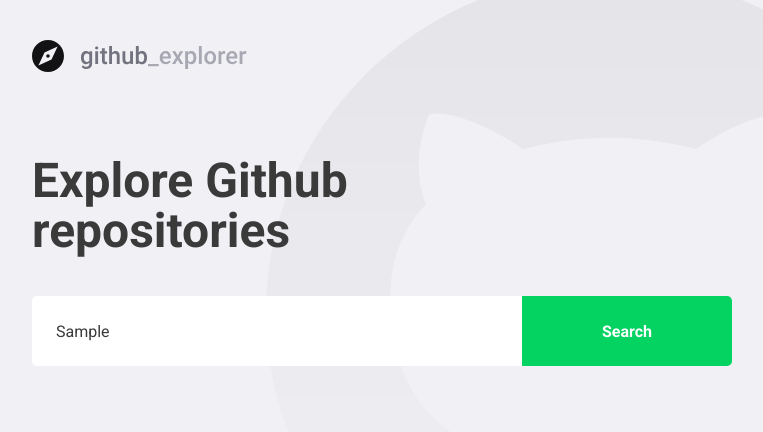
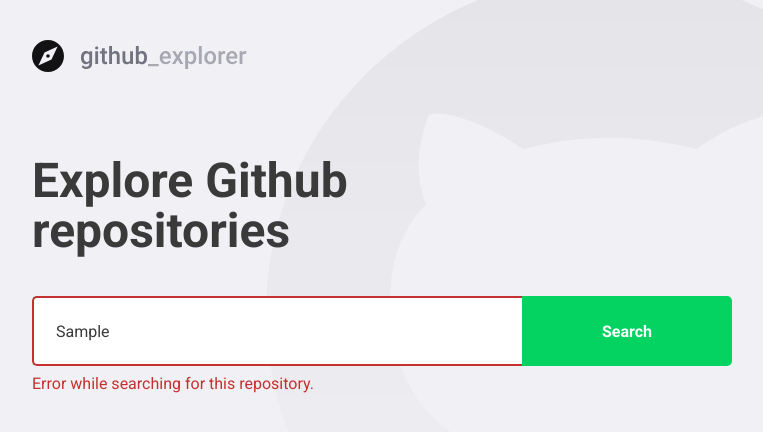
Before and after one commit to arenac/github-web-ts, a React (Create React App) app: page / in a window 1280 px wide. Both pictures are taken after typing "Sample" into the empty fields and a click on the button "Search". Shown: the top 432 px of the page, without its empty margins (148-911 px from the left). Built offline with nearby package versions, Linux system fonts and the light colour scheme; no server answers.

Commit message:
show error

```diff
--- a/src/pages/Dashboard/index.tsx
+++ b/src/pages/Dashboard/index.tsx
@@ -4,7 +4,7 @@
 
 import logoImage from '../../assets/logo.svg';
 
-import { Title, Form, Reposiories } from './styles';
+import { Title, Form, Reposiories, Error } from './styles';
 
 interface Repository {
   full_name: string;
@@ -18,15 +18,27 @@
 const Dashboard: React.FC = () => {
   const [reposistories, setRepositories] = useState<Repository[]>([]);
   const [newRepo, setNewRepo] = useState('');
+  const [inputError, setInputError] = useState('');
 
   async function handleAddRepository(event: FormEvent<HTMLFormElement>): Promise<void> {
     event.preventDefault();
-    const response = await api.get<Repository>(`repos/${newRepo}`);
+
+    if(!newRepo) {
+      setInputError("Type a repository");
+      return;
+    }
+
+    try {
+      const response = await api.get<Repository>(`repos/${newRepo}`);
 
     const repository = response.data;
 
     setRepositories([...reposistories, repository]);
     setNewRepo('');
+    setInputError('');
+    } catch(err) {
+      setInputError('Error while searching for this repository.');
+    }
   };
 
   return (
@@ -34,14 +46,15 @@
       <img src={logoImage} alt="Github Explorer" />
       <Title>Explore Github repositories</Title>
 
-      <Form onSubmit={handleAddRepository}>
+      <Form hasError={!!inputError} onSubmit={handleAddRepository}>
         <input
           value={newRepo}
           onChange={(e) => setNewRepo(e.target.value)}
-          placeholder="Enter the repo name"
+          placeholder="author/repo name"
         />
         <button type="submit">Search</button>
       </Form>
+      {inputError && <Error>{inputError}</Error>}
       <Reposiories>
         {reposistories.map(repository => (
           <a key={repository.full_name} href="/">
--- a/src/pages/Dashboard/styles.ts
+++ b/src/pages/Dashboard/styles.ts
@@ -1,5 +1,9 @@
-import styled from 'styled-components';
+import styled, { css } from 'styled-components';
 import { shade } from 'polished';
+
+interface FormProps {
+  hasError: boolean;
+}
 
 export const Title = styled.h1`
   font-size: 48px;
@@ -10,7 +14,7 @@
   margin-top: 80px;
 `;
 
-export const Form = styled.form`
+export const Form = styled.form<FormProps>`
   margin-top: 40px;
   max-width: 700px;
 
@@ -19,10 +23,16 @@
   input {
     flex: 1;
     height: 70px;
-    padding: 0 24px;
+    padding: 0 22px;
     border: 0;
     border-radius: 5px 0 0 5px;
     color: #3a3a3a;
+    border: 2px solid #fff;
+    border-right: 0;
+
+    ${(props) => props.hasError && css`
+      border-color: #c53030;
+    `}
 
     &::placeholder {
       color: #a8a8b3;
@@ -76,8 +86,8 @@
     }
 
     div {
-      margin: 0 10px;
-      flex: 1
+      flex: 1;
+      margin: 0 15px;
 
       strong {
         font-size: 20px;
@@ -97,3 +107,8 @@
     }
   }
 `;
+export const Error = styled.span`
+  display: block;
+  color: #c53030;
+  margin-top: 8px;
+`;
```
